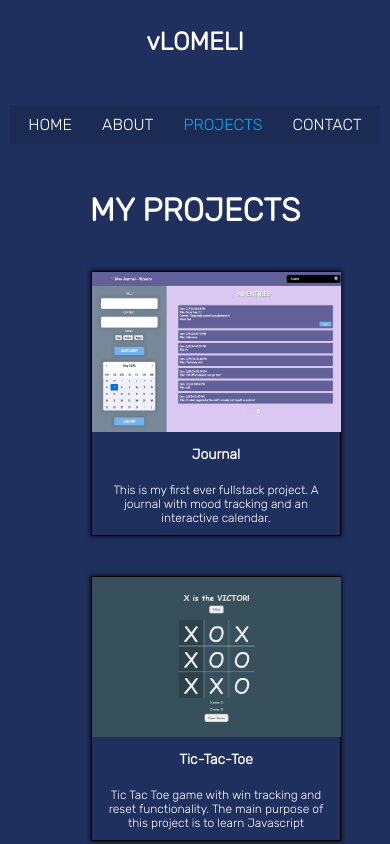
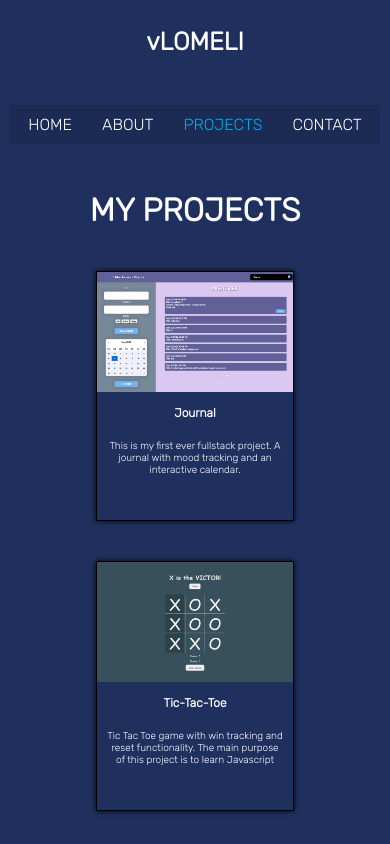
Before and after one commit to vlomeli/react-portfolio, a React (Vite) app: page /Projects in a window 390 px wide. Shown: the top 844 px of the page. Built offline with nearby package versions, Linux system fonts and the light colour scheme; a web font is replaced by a local one.

Commit message:
added animation / projects expand

```diff
--- a/src/components/Card.jsx
+++ b/src/components/Card.jsx
@@ -1,19 +1,36 @@
 
-const Card = (props) =>{
+import { useState } from "react";
+import CardData from "./CardData.jsx"; // Assuming CardData is exported correctly
+
+const Card = ({ details }) => {
+  const [expandedIndex, setExpandedIndex] = useState(null);
+
+  const handleExpandClick = (index) => {
+    if (expandedIndex === index) {
+      setExpandedIndex(null); // Collapse the card if it's already expanded
+    } else {
+      setExpandedIndex(index); // Expand the clicked card
+    }
+  };
+
   return (
-    <>
-        {props.details.map((value,index) => (
-        <div className='card' key={index}>
-            <div className='card-image'>
-                <img src={value.img} />
+    <div className="cards-container">
+      {details.map((value, index) => (
+        <div
+          className={`card ${expandedIndex === index ? "expanded" : ""}`}
+          onClick={() => handleExpandClick(index)}
+          key={index}
+        >
+          <div className="card-image">
+            <img src={value.img} alt={value.title} />
           </div>
           <div>
-                <p className='card-title'>{value.title}</p>
-                <p className='description'>{value.description}</p>
+            <p className="card-title">{value.title}</p>
+            <p className="description">{value.description}</p>
           </div>
         </div>
       ))}
-    </>
+    </div>
   );
 };
 
--- a/src/pages/Home.jsx
+++ b/src/pages/Home.jsx
@@ -18,7 +18,7 @@ export default function Home() {
         <section className="home">
           <div className="home-content">
             <h1>Hi, I'm Victor Lomeli Ponce</h1>
-            <h3>Full-stack Web Developer</h3>
+            <h3 className='typing-animation'>Full-stack Web Developer</h3>
             <p>
               Take a peek at what I've been working on. Whether you have a
               project idea or just want to chat about web development, feel free
--- a/src/style.css
+++ b/src/style.css
@@ -117,12 +117,18 @@ body {
   color: white;
   font-size: 43px;
   font-weight: 700;
+  margin-bottom: 10px; /* Added bottom margin */
 }
 
 .home-content h3 {
   font-size: 32px;
   font-weight: 700;
   color: #00abf0;
+  margin-top: 20px;
+}
+
+.home-content p {
+  margin-top: 0px; /* Added top margin for consistency */
 }
 
 .socials {
@@ -146,6 +152,7 @@ body {
   display: flex;
   justify-content: flex-end;
   align-items: center;
+  margin-top: -15.5%;
 }
 
 .tech-icons {
@@ -163,7 +170,37 @@ body {
 }
 
 .tech-icon:hover {
-  transform: translateY(-20px); /* Move the image up by 10 pixels on hover */
+  transform: translateY(-15px); /* Move the image up by 10 pixels on hover */
+}
+
+@keyframes typing {
+  from {
+    width: 0;
+  }
+  to {
+    width: 63%;
+  }
+}
+
+@keyframes blink-caret {
+  from,
+  to {
+    border-color: transparent;
+  }
+  50% {
+    border-color: white;
+  }
+}
+
+.typing-animation {
+  display: inline-block;
+  overflow: hidden;
+  white-space: nowrap;
+  border-right: 0.15em solid white;
+  animation: typing 2s steps(40, end) forwards,
+    blink-caret 0.75s step-end infinite;
+  animation-delay: 0s, 3s;
+  width: 0;
 }
 
 /*css for navbar */
@@ -218,15 +255,22 @@ body {
 
 /*css for cards / project page */
 
+.cards-container {
+  display: flex;
+  flex-wrap: wrap;
+  justify-content: center;
+}
+
 .card {
   border: 1px solid black;
   box-shadow: 0 0 5px black;
-  width: 250px;
+  width: calc(22.5% - 40px); /* Adjusted for 4 columns and smaller width */
   margin: 20px;
+  min-height: 300px; /* Minimum height to accommodate content */
 }
 
 .card-image img {
-  width: 249px;
+  width: 100%;
   height: 160px;
 }
 
@@ -255,6 +299,22 @@ body {
 
 .project-cards > .card {
   display: inline-block;
+}
+
+.card:hover {
+  background-color: rgba(
+    255,
+    255,
+    255,
+    0.1
+  ); /* Light grey background with 10% opacity */
+  transform: scale(1.02); /* Slightly enlarge the card on hover */
+  transition: background-color 0.3s ease, transform 0.3s ease; /* Smooth transition for the effects */
+}
+
+.card.expanded {
+  transform: scale(1.2); /* Example: scale up the card */
+  /* Add other styles as needed */
 }
 
 /*css for form / contact page */
@@ -317,9 +377,30 @@ input[type="submit"] {
 }
 
 @media (max-width: 768px) {
-  /* body {
-    display: none;
-    } */
+  /* projects */
+  .cards-container {
+    flex-direction: row;
+    flex-wrap: wrap;
+    justify-content: center;
+  }
+
+  .card {
+    width: calc(30% - 40px); /* Adjust the width as needed */
+    margin: 20px;
+    min-height: 250px; /* Adjust the minimum height as needed */
+  }
+
+  .card-image img {
+    height: 120px; /* Adjust the image height as needed */
+  }
+
+  .card-title {
+    font-size: 12px; /* Adjust the font size as needed */
+  }
+
+  .description {
+    font-size: 10px; /* Adjust the font size as needed */
+  }
 }
 
 @media (max-width: 500px) {
@@ -351,6 +432,7 @@ input[type="submit"] {
   .techstack {
     display: flex;
     justify-content: center;
+    margin-top: -5%;
   }
 
   /* about */
@@ -364,4 +446,15 @@ input[type="submit"] {
     border: ;
     font-size: 16px;
   }
+
+  /* projects */
+  .cards-container {
+    flex-direction: column;
+    align-items: center;
+  }
+
+  .card {
+    width: 80%;
+    max-width: 400px;
+  }
 }
```
Lines whose indentation alone changed are shown as unchanged.
